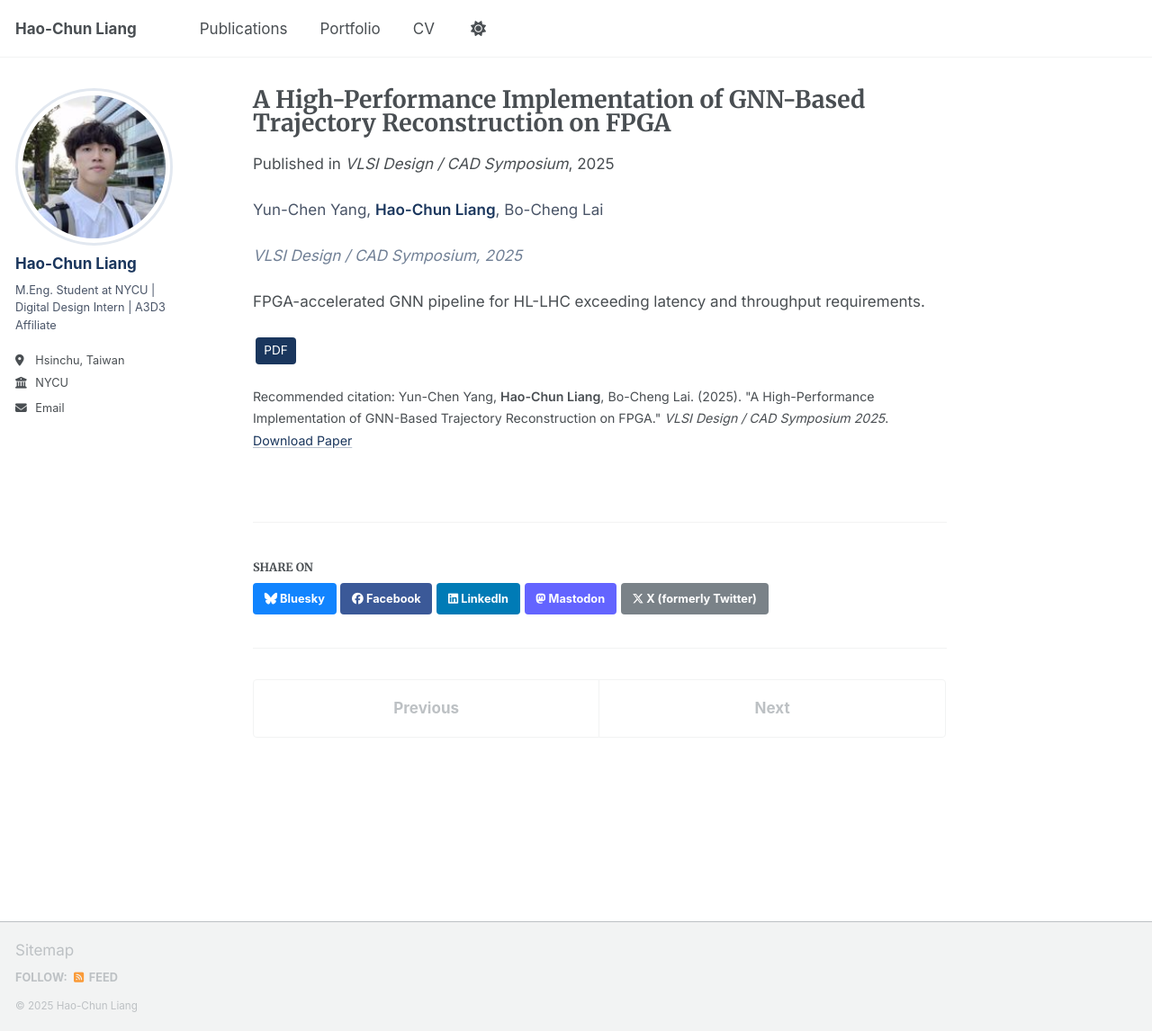
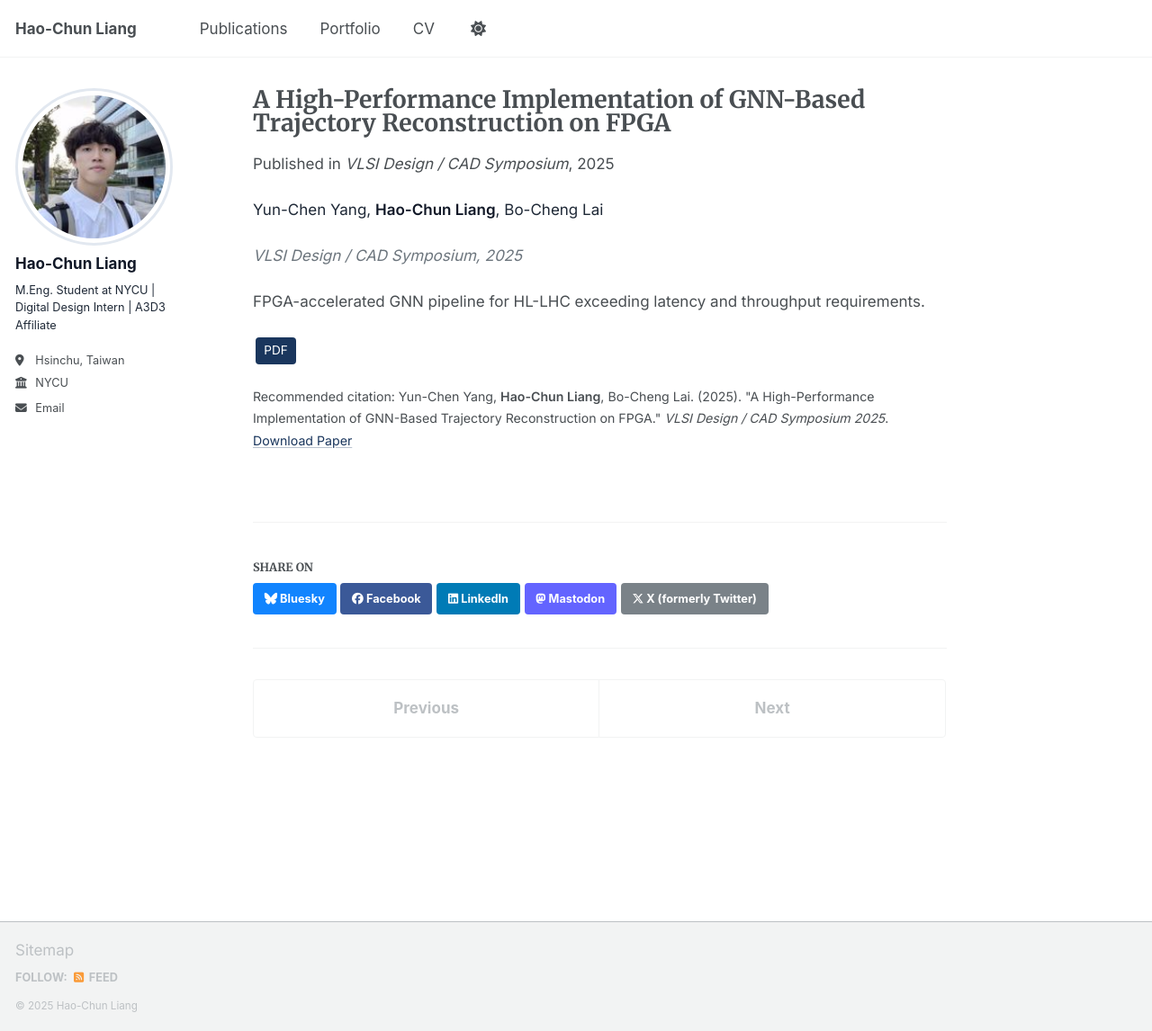
Before and after one commit to noyaboy/noyaboy.github.io, a Jekyll site: the page built from _publications/2025-01-03-gnn-fpga-vlsi.md, in a window 1280 px wide and 1146 px high. Shown: the whole window at 90% size. Built offline with Jekyll 4.4.1, drawn with Linux system fonts in a browser that asks for light colours; a script that is not in the unit is left out.

Commit message:
Revert light mode text colors to standard black/gray
- Add $text-color (#1f2937) and $heading-color (#111827) variables
- Change headers (h1, h2) from blue to near-black
- Change header borders from blue to light gray
- Change sidebar name from blue to near-black
- Change bio, excerpts, pub-authors to dark gray
- Change pub-venue, talk-venue to muted gray
- Keep links blue (standard convention)

🤖 Generated with [Claude Code](https://claude.com/claude-code)

Co-Authored-By: Claude <noreply@anthropic.com>

```diff
--- a/_sass/_custom.scss
+++ b/_sass/_custom.scss
@@ -12,6 +12,8 @@ $accent-hover: #2c5282;
 $achievement-bg: #fef3c7;
 $achievement-text: #92400e;
 $date-color: #6c757d;
+$text-color: #1f2937;        // Dark gray for body text
+$heading-color: #111827;     // Near-black for headings
 
 /* ==========================================================================
    TYPOGRAPHY - Google Fonts
@@ -34,15 +36,15 @@ body {
    ========================================================================== */
 
 .page__content h1 {
-  color: $accent-color;
-  border-bottom: 3px solid $accent-color;
+  color: $heading-color;
+  border-bottom: 3px solid $accent-light;
   padding-bottom: 0.3em;
   margin-bottom: 0.8em;
 }
 
 .page__content h2 {
-  color: $accent-color;
-  border-bottom: 2px solid $accent-color;
+  color: $heading-color;
+  border-bottom: 2px solid $accent-light;
   padding-bottom: 0.3em;
   margin-bottom: 0.8em;
 }
@@ -60,11 +62,11 @@ body {
 }
 
 .author__name {
-  color: $accent-color;
+  color: $heading-color;
 }
 
 .author__bio {
-  color: #4a5568;
+  color: $text-color;
 }
 
 /* ==========================================================================
@@ -181,17 +183,18 @@ body {
 }
 
 .pub-authors {
-  color: #4a5568;
+  color: $text-color;
   font-size: 0.95em;
 
   strong {
-    color: $accent-color;
+    color: $heading-color;
+    font-weight: 600;
   }
 }
 
 .pub-venue {
   font-style: italic;
-  color: #718096;
+  color: $date-color;
 }
 
 /* ==========================================================================
@@ -223,7 +226,7 @@ body {
 }
 
 .archive__item-excerpt {
-  color: #4a5568;
+  color: $text-color;
 }
 
 /* ==========================================================================
@@ -233,7 +236,7 @@ body {
 .talk-venue {
   em {
     font-style: italic;
-    color: $accent-color;
+    color: $text-color;
   }
 }
 
```
